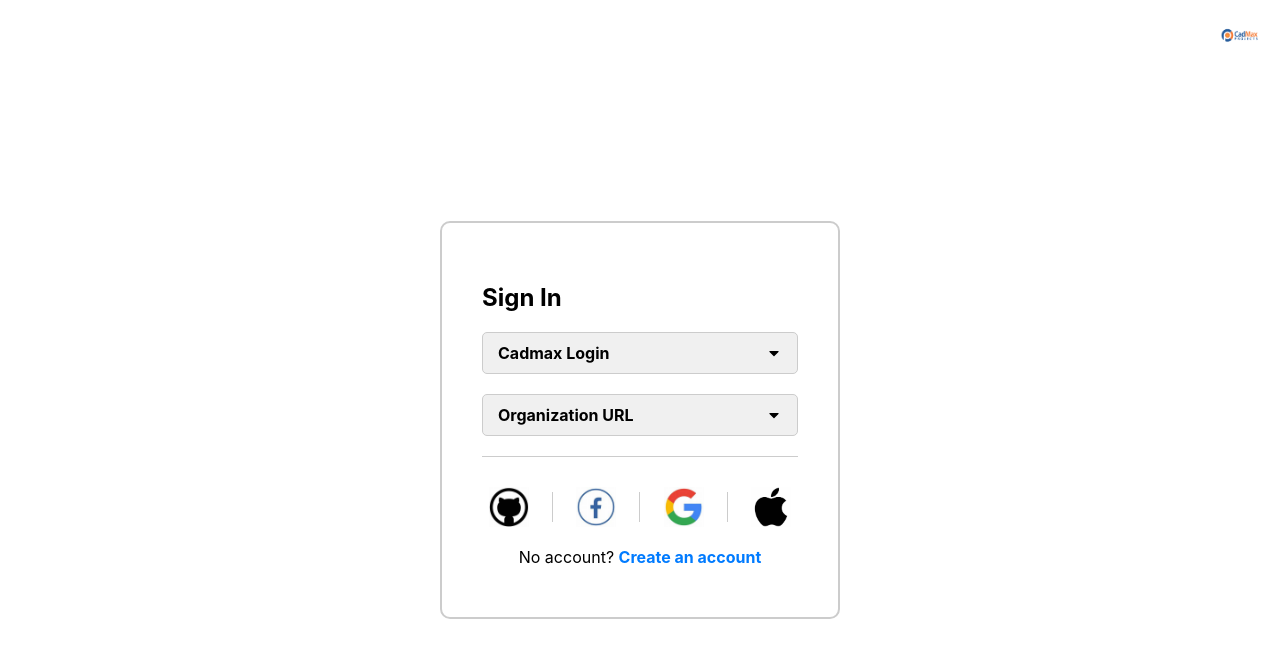
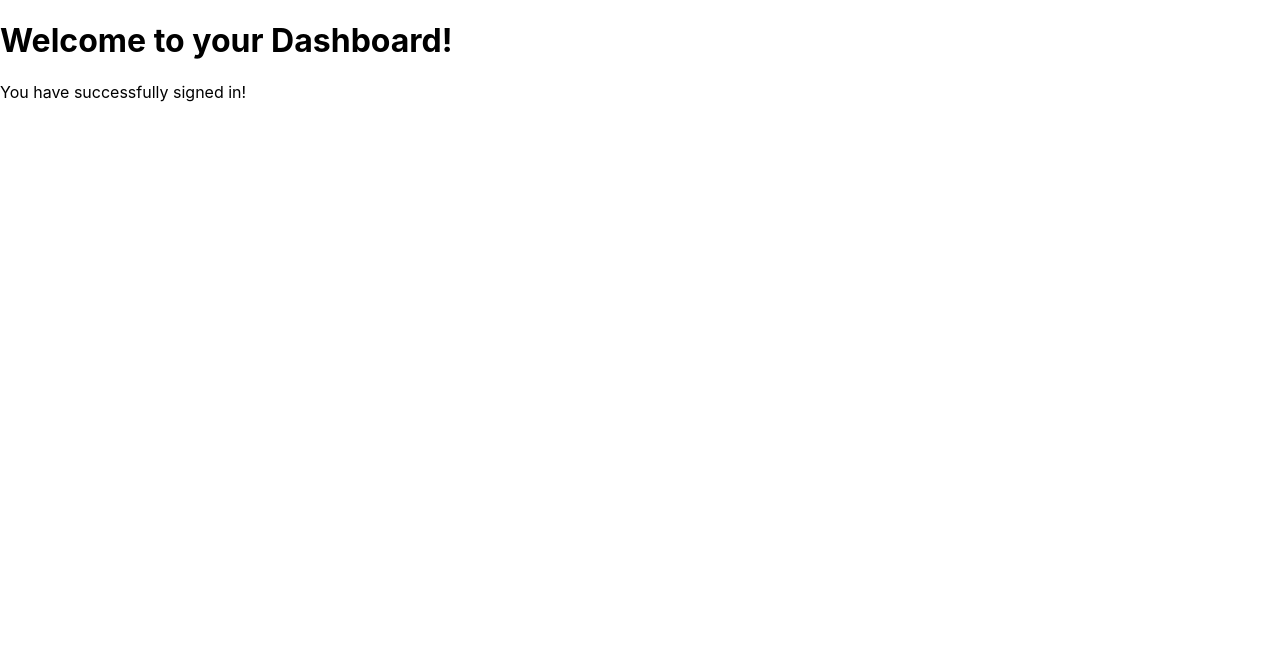
Before and after one commit to lakku153/cad-max, a React (Create React App) app in the folder my-app/: page /dashboard in a window 1280 px wide. Shown: the top 658 px of the page. Built offline with nearby package versions, Linux system fonts and the light colour scheme.

Commit message:
Sign in front page completed

```diff
--- a/my-app/src/App.js
+++ b/my-app/src/App.js
@@ -1,11 +1,18 @@
 import React from 'react';
-import SignIn from './SignIn';
+import { BrowserRouter as Router, Route, Routes } from 'react-router-dom';
+import SignIn from './SignIn';  // Your sign-in page
+import Dashboard from './Dashboard';  // The new page you created
+
 
 const App = () => {
   return (
-    <div>
-      <SignIn />
-    </div>
+    <Router>
+      <Routes>
+        {/* Define routes for different pages */}
+        <Route path="/" element={<SignIn />} />  {/* SignIn page */}
+        <Route path="/dashboard" element={<Dashboard />} />  {/* Dashboard page */}
+      </Routes>
+    </Router>
   );
 };
 
--- /dev/null
+++ b/my-app/src/Dashboard.js
@@ -0,0 +1,13 @@
+// src/Dashboard.js
+import React from 'react';
+
+const Dashboard = () => {
+  return (
+    <div>
+      <h1>Welcome to your Dashboard!</h1>
+      <p>You have successfully signed in!</p>
+    </div>
+  );
+};
+
+export default Dashboard;
--- a/my-app/src/SignIn.css
+++ b/my-app/src/SignIn.css
@@ -10,6 +10,7 @@
 
   /* Box containing the sign-in form */
   .sign-in-box {
+    position: relative;  /* Position relative to make the logo inside it align correctly */
     border: 2px solid #ccc;
     border-radius: 10px;
     padding: 20px;
@@ -17,6 +18,10 @@
     max-width: 400px;
     background-color: #fff;
     box-sizing: border-box; /* Ensure padding/border is included in width calculation */
+    display: flex;
+    flex-direction: column;
+    justify-content: flex-start; /* Ensure all elements align to the top */
+    padding-top: 20px; /* Adjust padding so elements don't touch top */
   }
 
   /* Form styles */
@@ -28,11 +33,11 @@
 
   /* Logo at top-right corner */
   .company-logo {
-    position: absolute;
-    top: 20px;  /* Adjust the vertical position of the logo */
-    right: 20px; /* Adjust the horizontal position of the logo */
-    width: 40px;  /* Logo width */
-    height: 30px; /* Logo height */
+    position: absolute;  /* Position the logo absolutely within the sign-in box */
+    top: 10px;  /* Adjust the vertical position of the logo */
+    right: 10px;  /* Adjust the horizontal position of the logo */
+    width: 90px;  /* Logo width */
+    height: 70px; /* Logo height */
     object-fit: contain; /* Ensures the logo scales properly within its dimensions */
     cursor: pointer;
   }
@@ -106,7 +111,7 @@
 
   /* Logo image style */
   .logo {
-    width: 40px;
+    width: 30px;
     height: auto;
     cursor: pointer;
   }
--- a/my-app/src/SignIn.js
+++ b/my-app/src/SignIn.js
@@ -1,4 +1,5 @@
 import React, { useState } from 'react';
+import { useNavigate } from 'react-router-dom';
 import './SignIn.css';  // Import the external CSS file
 
 // Import the company logo
@@ -18,72 +19,69 @@
   const [rememberMe, setRememberMe] = useState(false); // State for the checkbox
   const [showFields, setShowFields] = useState(false); // Track visibility of name and password fields for Cadmax Login
   const [showOrgField, setShowOrgField] = useState(false); // Track visibility of the name field for Organization Login
+  const navigate = useNavigate(); // Initialize the navigate function
 
   const handleSubmit = (e) => {
-    e.preventDefault();
-    // Handle sign-in logic here (e.g., API call)
-    console.log('Name:', name);
-    console.log('Password:', password);
-    console.log('Remember Me:', rememberMe);
-    window.location.href = '/dashboard';
-  };
+    e.preventDefault(); // Prevent form from submitting and reloading the page
 
-  // Redirection function
-  const redirectTo = (url) => {
-    window.location.href = url;
-  };
-
-  // Toggle visibility of name and password fields for Cadmax Login
-  const handleCadmaxDropdownClick = () => {
-    setShowFields(!showFields); // Toggle the visibility for Cadmax Login fields
-    setShowOrgField(false); // Ensure Organization Login fields are hidden when Cadmax Login is clicked
-  };
-
-  // Toggle visibility of the name field for Organization Login
-  const handleOrgDropdownClick = () => {
-    setShowOrgField(!showOrgField); // Toggle the visibility for Organization Login field
-    setShowFields(false); // Ensure Cadmax Login fields are hidden when Organization Login is clicked
+    // Handle the sign-in logic (mock here)
+    navigate('/dashboard');  // Redirect to the dashboard after successful sign-in
   };
 
   return (
     <div className="sign-in-container">
+      {/* Company Logo in the top-right corner of the sign-in box */}
+      <div className="sign-in-box">
+        <img src={companyLogo} alt="Company Logo" className="company-logo" /> {/* Logo inside the sign-in box */}
 
-      {/* Company Logo in the top-right corner */}
-      <img src={companyLogo} alt="Company Logo" className="company-logo" />
-
-      <div className="sign-in-box">
         <div className="sign-in-form">
           <h2>Sign In</h2>
 
           {/* Cadmax Login Dropdown Button */}
-          <div className="dropdown-btn" onClick={handleCadmaxDropdownClick}>
+          <div className="dropdown-btn" onClick={() => setShowFields(!showFields)}>
             <span>Cadmax Login</span>
             <FaCaretDown />
           </div>
 
           {showFields && !showOrgField && (
-            <>
+            <form onSubmit={handleSubmit}>
               <div>
                 <label>Name:</label>
-                <br />
-                <input className="input-field" type="text" value={name} onChange={(e) => setName(e.target.value)} placeholder="Enter your username" required />
+                <input
+                  className="input-field"
+                  type="text"
+                  value={name}
+                  onChange={(e) => setName(e.target.value)}
+                  placeholder="Enter your username"
+                  required
+                />
               </div>
               <div>
                 <label>Password:</label>
-                <br />
-                <input className="input-field" type="password" value={password} onChange={(e) => setPassword(e.target.value)} placeholder="Enter your password" required />
+                <input
+                  className="input-field"
+                  type="password"
+                  value={password}
+                  onChange={(e) => setPassword(e.target.value)}
+                  placeholder="Enter your password"
+                  required
+                />
               </div>
               <div className="checkbox-label">
-                <input type="checkbox" checked={rememberMe} onChange={(e) => setRememberMe(e.target.checked)} />
+                <input
+                  type="checkbox"
+                  checked={rememberMe}
+                  onChange={(e) => setRememberMe(e.target.checked)}
+                />
                 <label> Keep me signed in</label>
               </div>
               <br />
               <button className="submit-btn" type="submit">Sign In</button>
-            </>
+            </form>
           )}
 
           {/* Organization Login Dropdown Button */}
-          <div className="dropdown-btn" onClick={handleOrgDropdownClick}>
+          <div className="dropdown-btn" onClick={() => setShowOrgField(!showOrgField)}>
             <span>Organization URL</span>
             <FaCaretDown />
           </div>
@@ -92,12 +90,21 @@
             <>
               <div>
                 <label>Link:</label>
-                <br />
-                <input className="input-field" type="text" value={name} onChange={(e) => setName(e.target.value)} placeholder="Enter Organization URL" required />
+                <input
+                  className="input-field"
+                  type="text"
+                  value={name}
+                  onChange={(e) => setName(e.target.value)}
+                  placeholder="Enter Organization URL"
+                  required
+                />
               </div>
-
               <div className="checkbox-label-org">
-                <input type="checkbox" checked={rememberMe} onChange={(e) => setRememberMe(e.target.checked)} />
+                <input
+                  type="checkbox"
+                  checked={rememberMe}
+                  onChange={(e) => setRememberMe(e.target.checked)}
+                />
                 <label> Remember this URL</label>
               </div>
               <br />
@@ -114,39 +121,38 @@
               src={githubLogo}
               alt="GitHub"
               className="logo"
-              onClick={() => redirectTo('https://github.com')}
+              onClick={() => window.location.href = 'https://github.com'}
             />
             <div className="logo-divider"></div>
             <img
               src={facebookLogo}
               alt="Facebook"
               className="logo"
-              onClick={() => redirectTo('https://facebook.com')}
+              onClick={() => window.location.href = 'https://facebook.com'}
             />
             <div className="logo-divider"></div>
             <img
               src={googleLogo}
               alt="Google"
               className="logo"
-              onClick={() => redirectTo('https://google.com')}
+              onClick={() => window.location.href = 'https://google.com'}
             />
             <div className="logo-divider"></div>
             <img
               src={appleLogo}
               alt="Apple"
               className="logo"
-              onClick={() => redirectTo('https://apple.com')}
+              onClick={() => window.location.href = 'https://apple.com'}
             />
           </div>
 
-           {/* No account text with link */}
-           <div className="no-account-text">
+          {/* No account text with link */}
+          <div className="no-account-text">
             No account? <a href="http://cadmaxpro.com/index.html" target="_blank" rel="noopener noreferrer">Create an account</a>
           </div>
         </div>
       </div>
     </div>
-
   );
 };
 
```
